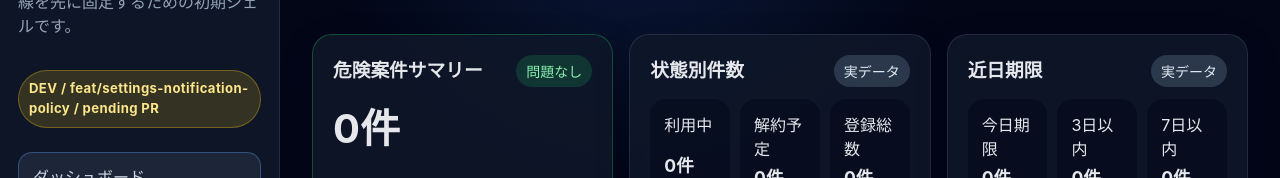
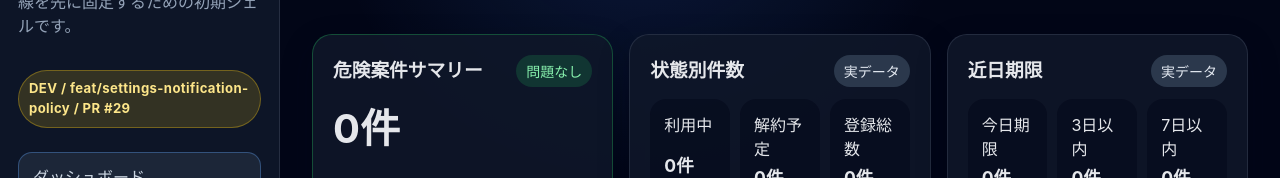
Before and after one commit to Driedsandwich/line-ops-ledger, a React (Vite) app: page / in a window 1280 px wide. Shown: the part 137-315 px from the top of the page. Built offline with nearby package versions, Linux system fonts and the light colour scheme.

Commit message:
chore: update dev-only progress label for pr 29

```diff
--- a/src/App.tsx
+++ b/src/App.tsx
@@ -6,7 +6,7 @@ const navItems = [
   { to: '/settings', label: '設定' },
 ];
 
-const devProgressLabel = 'DEV / feat/settings-notification-policy / pending PR';
+const devProgressLabel = 'DEV / feat/settings-notification-policy / PR #29';
 
 export function AppLayout(): JSX.Element {
   return (
```
